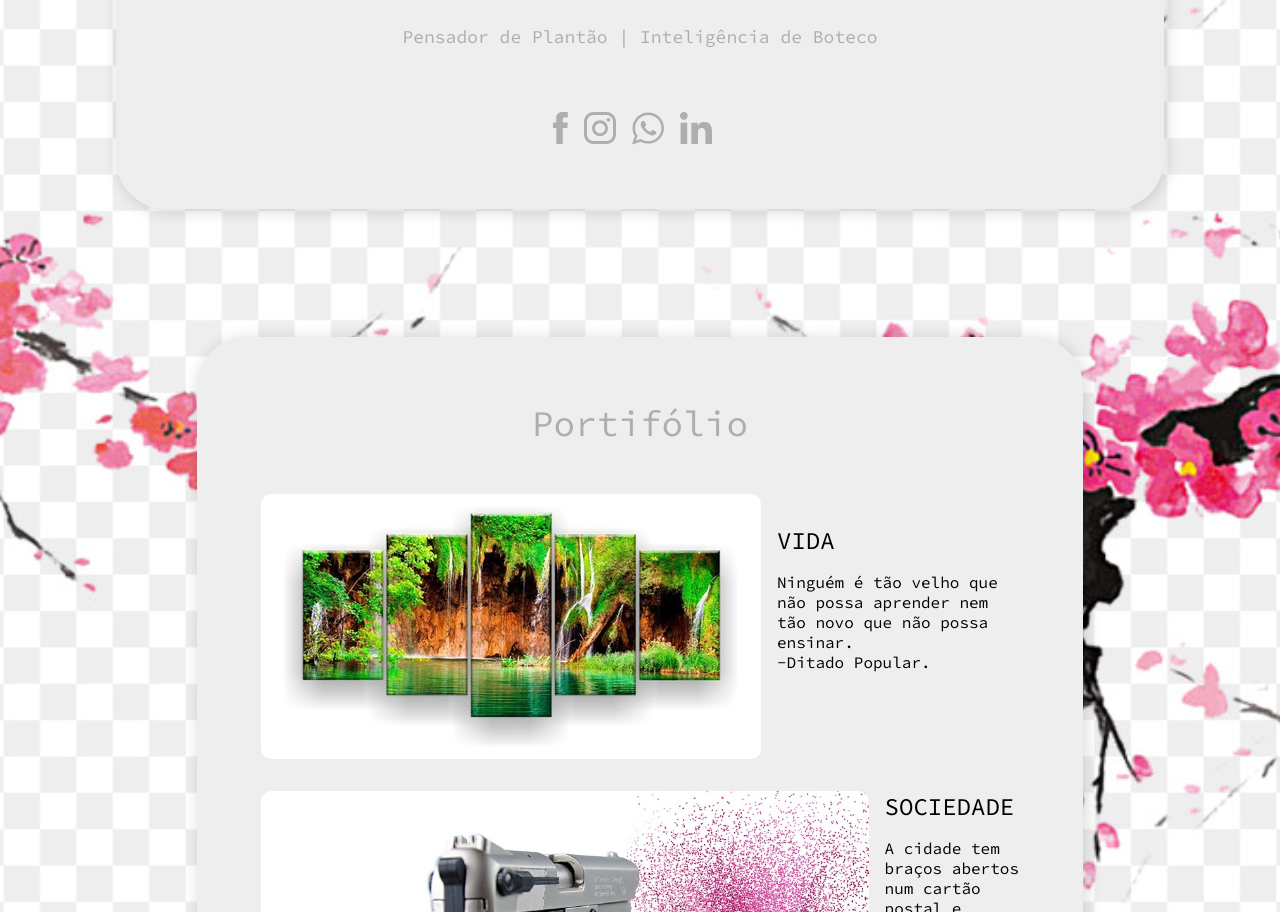
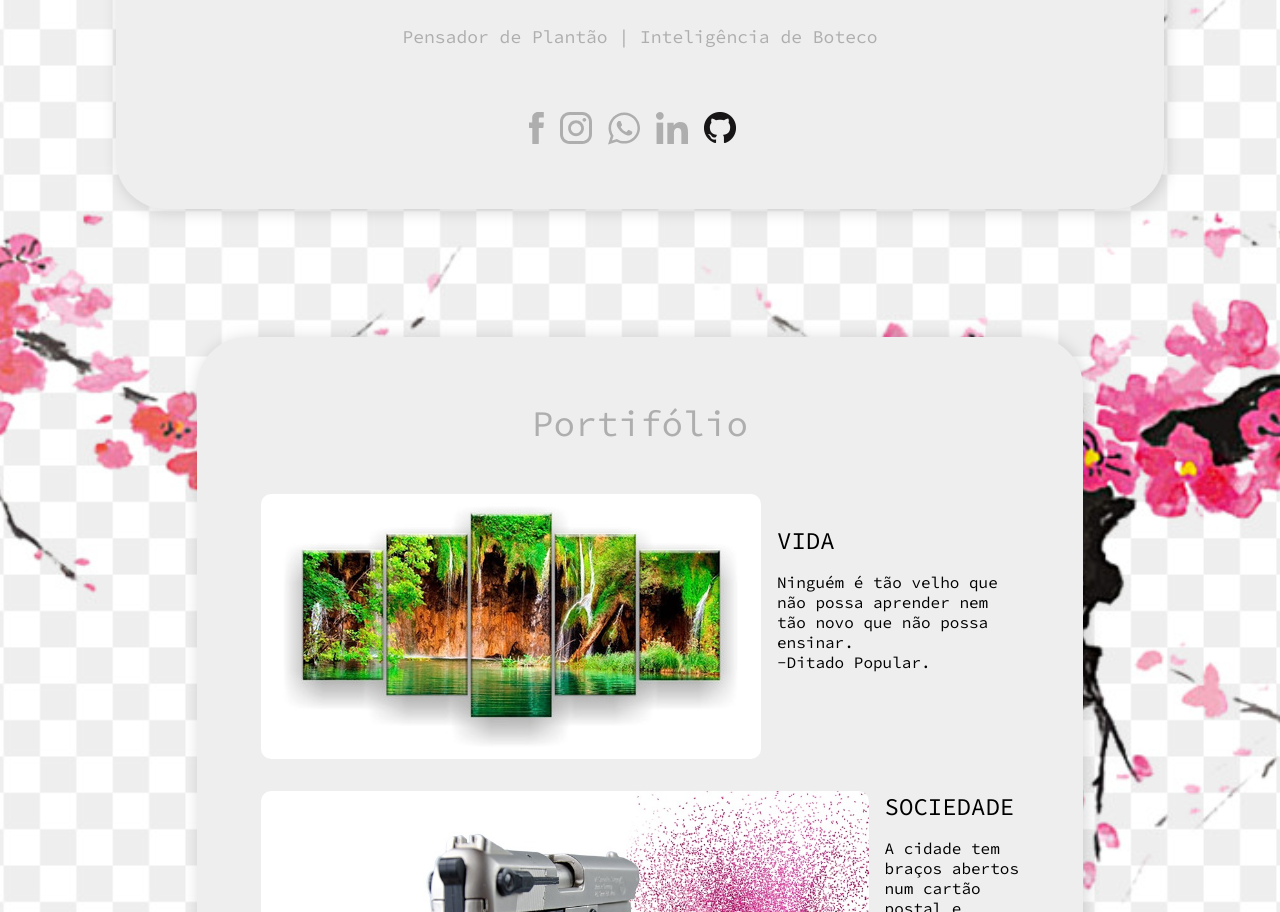
Before and after one commit to DanSRO/Portifolio, a plain HTML site: page index.html in a window 1280 px wide. Shown: the part 1389-2301 px from the top of the page. Drawn offline with Linux system fonts and the light colour scheme.

Commit message:
Update index.html linha endereço github

```diff
--- a/index.html
+++ b/index.html
@@ -22,6 +22,8 @@
         <li><a href="#"><img src="img/whatsapp.svg" alt="WhatsApp"></a>
         </li>
         <li><a href="https://www.linkedin.com/in/daniel-d-43a70b187/"><img src="img/linkedin.svg" alt="Linkedin"></a>
+        </li>
+        <li><a href="https://github.com/DanSRO"><img src="img/GitHub-Mark-32px.png" alt="Github"></a>
         </li>
     </ul>
     </div>
```
